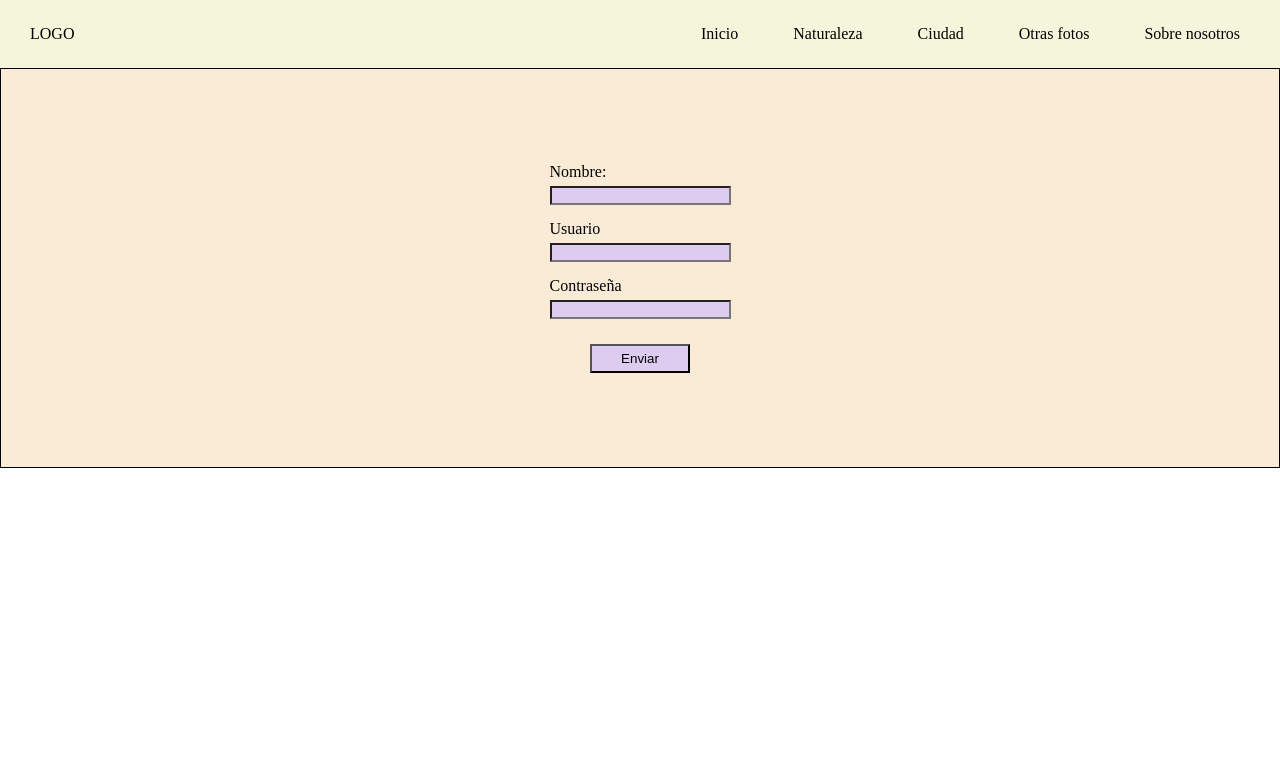
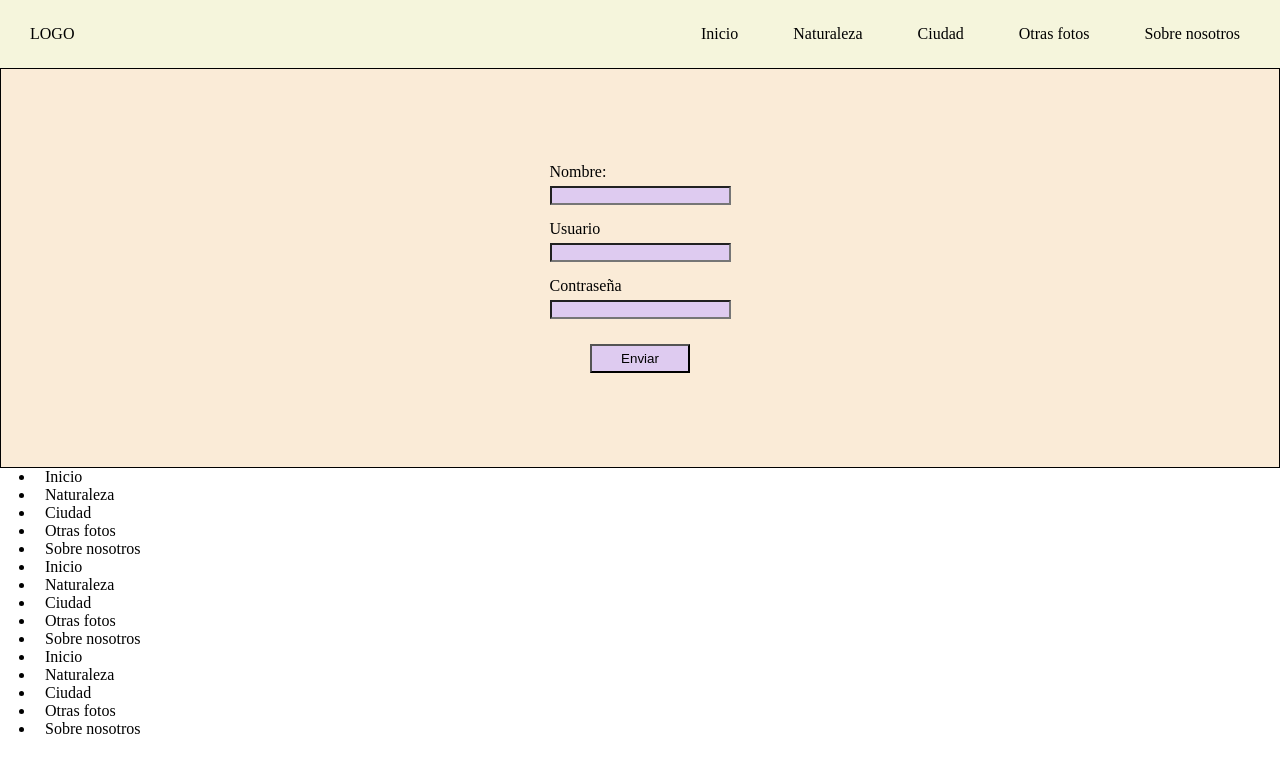
Before and after one commit to Arielgsp/formulario, a website: page index.html in a window 1280 px wide. Drawn offline with Linux system fonts and the light colour scheme.

Commit message:
agregado footer

```diff
--- a/index.html
+++ b/index.html
@@ -40,5 +40,35 @@
             </form>
         </section>
 
+        <footer>
+            <ul class="menu_footer">
+                <li> <a href="http://"> Inicio</a></li>
+                <li><a href="http://">Naturaleza</a></li>
+
+                <li><a href="http://">Ciudad</a></li>
+                <li><a href="http://">Otras fotos</a></li>
+                <li><a href="http://">Sobre nosotros</a></li>
+            </ul>
+
+            <ul class="menu_footer">
+                <li> <a href="http://"> Inicio</a></li>
+                <li><a href="http://">Naturaleza</a></li>
+
+                <li><a href="http://">Ciudad</a></li>
+                <li><a href="http://">Otras fotos</a></li>
+                <li><a href="http://">Sobre nosotros</a></li>
+            </ul>
+
+            <ul class="menu_footer">
+                <li> <a href="http://"> Inicio</a></li>
+                <li><a href="http://">Naturaleza</a></li>
+
+                <li><a href="http://">Ciudad</a></li>
+                <li><a href="http://">Otras fotos</a></li>
+                <li><a href="http://">Sobre nosotros</a></li>
+            </ul>
+
+        </footer>
+
 </body>
 </html>
```
